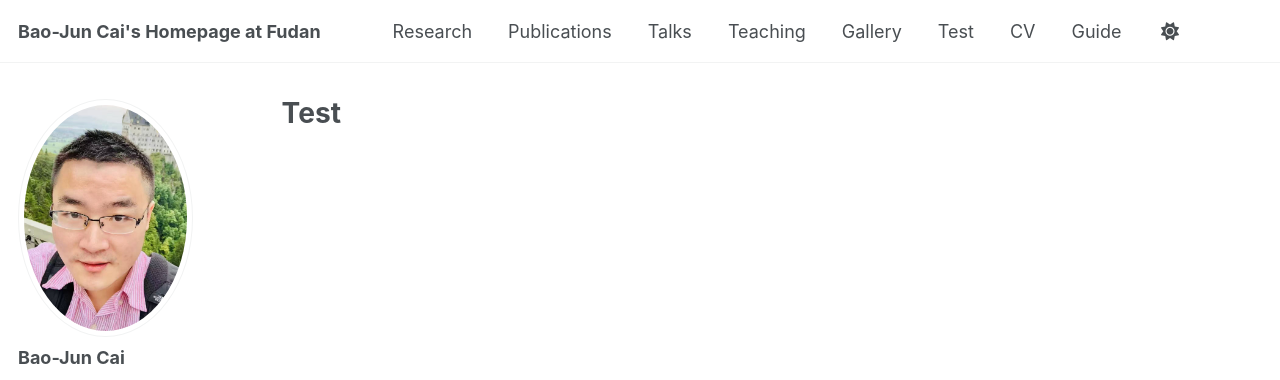
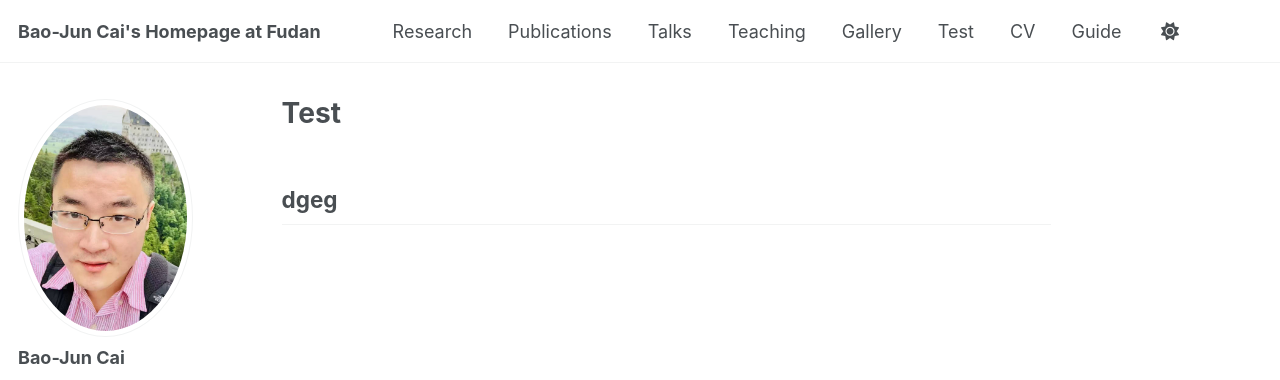
Before and after one commit to bjcai-phys/bjcai-phys.github.io, a Jekyll site: the page built from test.md, in a window 1280 px wide. Shown: the top 380 px of the page. Built offline with Jekyll 4.4.1, drawn with Linux system fonts in a browser that asks for light colours; some web fonts are replaced.

Commit message:
Update test.md

```diff
--- a/test.md
+++ b/test.md
@@ -4,3 +4,6 @@ title: "Test"
 permalink: /test/
 author_profile: true
 ---
+
+
+## dgeg
```
